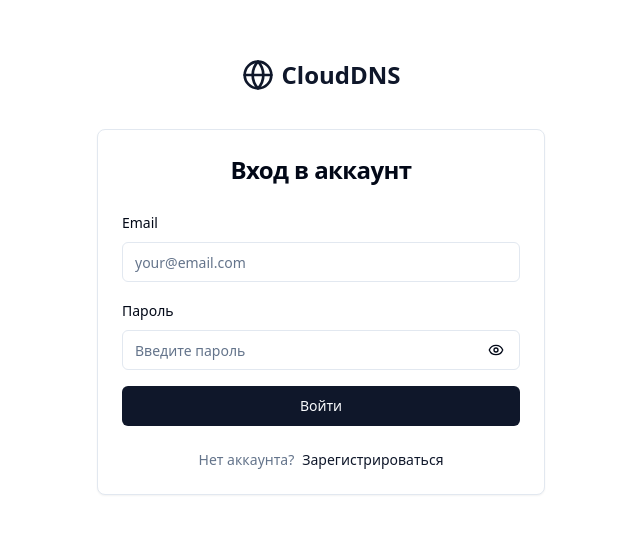
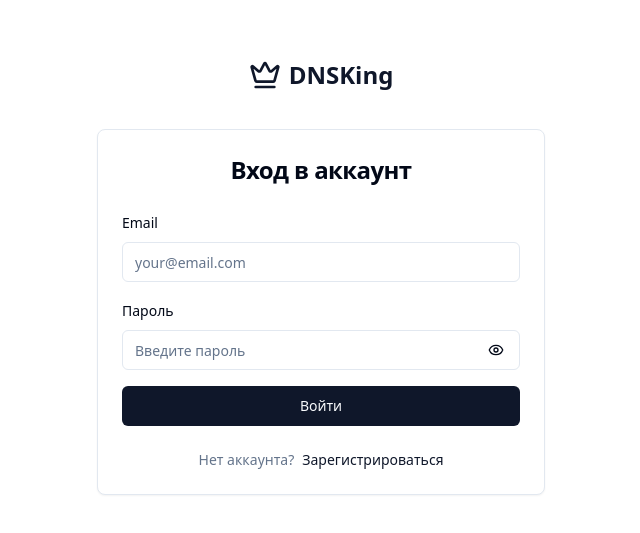
Before and after one commit to MikaNatus/dominion-gateway-nexus, a React (Vite) app: page /login in a window 1280 px wide. Shown: the part 123-656 px from the top of the page, without its empty margins (319-959 px from the left). Built offline with nearby package versions, Linux system fonts and the light colour scheme.

Commit message:
Change app name and logo
Update app name and logo to match the dashboard across all pages.

```diff
--- a/src/pages/Login.tsx
+++ b/src/pages/Login.tsx
@@ -1,10 +1,9 @@
-
 import React, { useState } from 'react';
 import { Card, CardContent, CardHeader, CardTitle } from '@/components/ui/card';
 import { Button } from '@/components/ui/button';
 import { Input } from '@/components/ui/input';
 import { Label } from '@/components/ui/label';
-import { Globe, Eye, EyeOff } from 'lucide-react';
+import { Crown, Eye, EyeOff } from 'lucide-react';
 import { Link, useNavigate } from 'react-router-dom';
 
 const Login = () => {
@@ -37,8 +36,8 @@ const Login = () => {
         {/* Logo */}
         <div className="text-center mb-8">
           <Link to="/" className="inline-flex items-center space-x-2">
-            <Globe className="h-8 w-8 text-primary" />
-            <span className="text-2xl font-bold text-primary">CloudDNS</span>
+            <Crown className="h-8 w-8 text-primary" />
+            <span className="text-2xl font-bold text-primary">DNSKing</span>
           </Link>
         </div>
 
--- a/src/pages/PaymentFailed.tsx
+++ b/src/pages/PaymentFailed.tsx
@@ -95,7 +95,7 @@ const PaymentFailed = () => {
               <div className="flex flex-col sm:flex-row gap-4 justify-center">
                 <div className="flex items-center gap-2 text-sm">
                   <Mail className="h-4 w-4 text-muted-foreground" />
-                  <span>support@clouddns.ru</span>
+                  <span>support@dnsking.ru</span>
                 </div>
                 <div className="flex items-center gap-2 text-sm">
                   <Phone className="h-4 w-4 text-muted-foreground" />
--- a/src/pages/PaymentSuccess.tsx
+++ b/src/pages/PaymentSuccess.tsx
@@ -25,7 +25,7 @@ const PaymentSuccess = () => {
             <div className="space-y-2">
               <h1 className="text-3xl font-bold text-green-600">Оплата прошла успешно!</h1>
               <p className="text-lg text-muted-foreground">
-                Добро пожаловать в Премиум план CloudDNS
+                Добро пожаловать в Премиум план DNSKing
               </p>
             </div>
 
```
